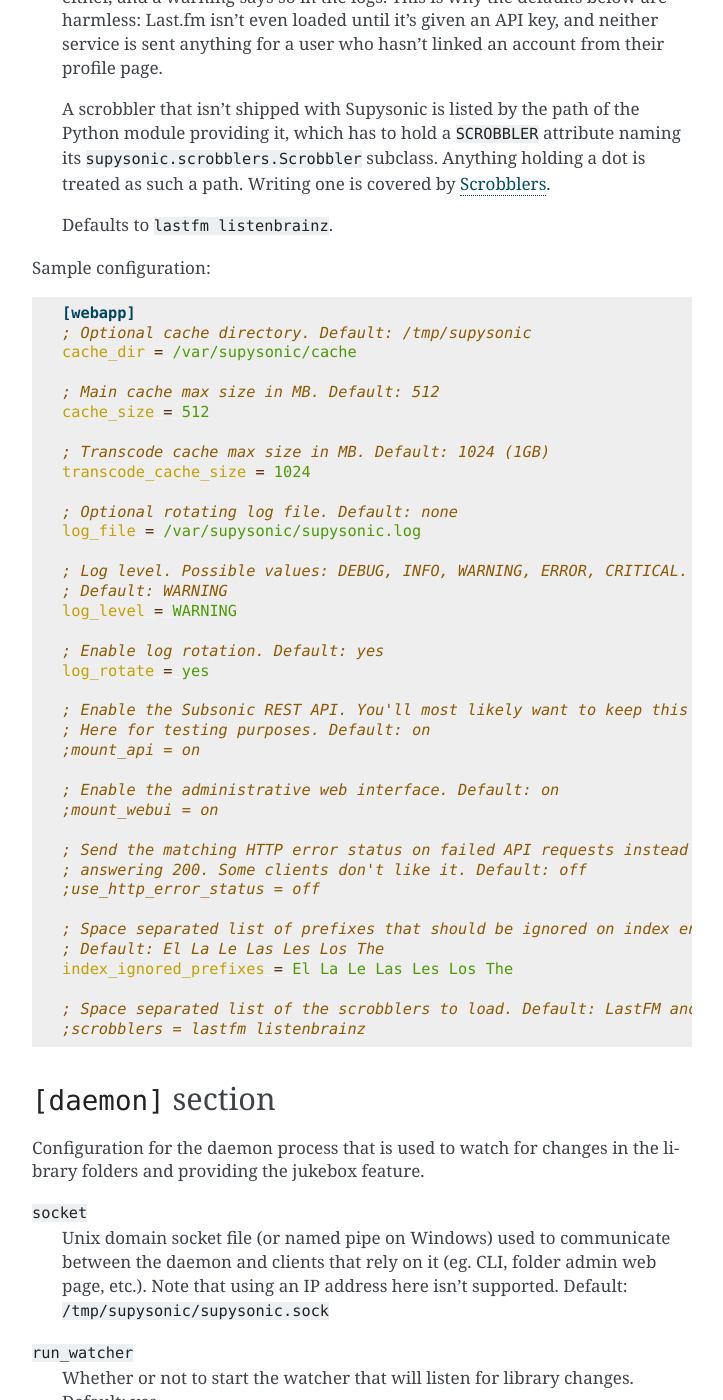
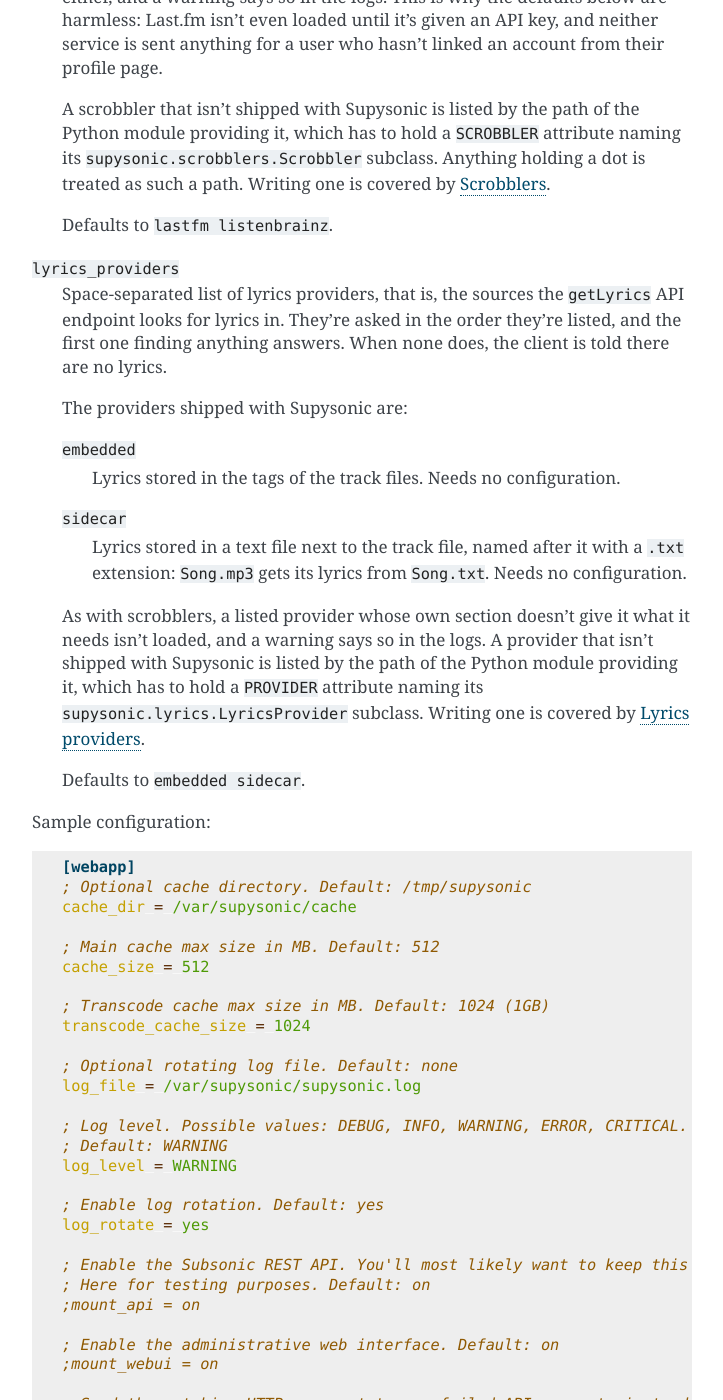
Before and after one commit to spl0k/supysonic, a Sphinx documentation site: the page built from docs/setup/configuration.rst, in a window 1280 px wide and 1400 px high, scrolled down 3810 px. Shown: the whole window, without its empty margins (388-1111 px from the left). Built offline with Sphinx 7.4.7, drawn with Linux system fonts in a browser that asks for light colours; some of the changed text lies outside the part shown.

Commit message:
Documentation for the lyrics provider API

```diff
--- a/docs/extending/index.rst
+++ b/docs/extending/index.rst
@@ -17,3 +16,4 @@ extension point.
 
    configuration
    scrobblers
+   lyrics
--- a/docs/setup/configuration.rst
+++ b/docs/setup/configuration.rst
@@ -185,6 +185,31 @@ Configuration relative to the HTTP server.
 
    Defaults to ``lastfm listenbrainz``.
 
+``lyrics_providers``
+   Space-separated list of lyrics providers, that is, the sources the
+   ``getLyrics`` API endpoint looks for lyrics in. They're asked in the order
+   they're listed, and the first one finding anything answers. When none does,
+   the client is told there are no lyrics.
+
+   The providers shipped with Supysonic are:
+
+   ``embedded``
+      Lyrics stored in the tags of the track files. Needs no configuration.
+
+   ``sidecar``
+      Lyrics stored in a text file next to the track file, named after it with a
+      ``.txt`` extension: :file:`Song.mp3` gets its lyrics from
+      :file:`Song.txt`. Needs no configuration.
+
+   As with scrobblers, a listed provider whose own section doesn't give it what
+   it needs isn't loaded, and a warning says so in the logs. A provider that
+   isn't shipped with Supysonic is listed by the path of the Python module
+   providing it, which has to hold a ``PROVIDER`` attribute naming its
+   ``supysonic.lyrics.LyricsProvider`` subclass. Writing one is covered by
+   :doc:`../extending/lyrics`.
+
+   Defaults to ``embedded sidecar``.
+
 Sample configuration::
 
    [webapp]
@@ -224,6 +249,10 @@ Sample configuration::
 
    ; Space separated list of the scrobblers to load. Default: LastFM and ListenBrainz
    ;scrobblers = lastfm listenbrainz
+
+   ; Space separated list of the lyrics providers to ask, in order.
+   ; Default: embedded sidecar
+   ;lyrics_providers = embedded sidecar
 
 .. _conf-daemon:
 
```
Also changed, not shown: other parts of docs/extending/index.rst (+1 -2 lines), docs/extending/lyrics.rst (added, +139 -0 lines), 1 other file.
